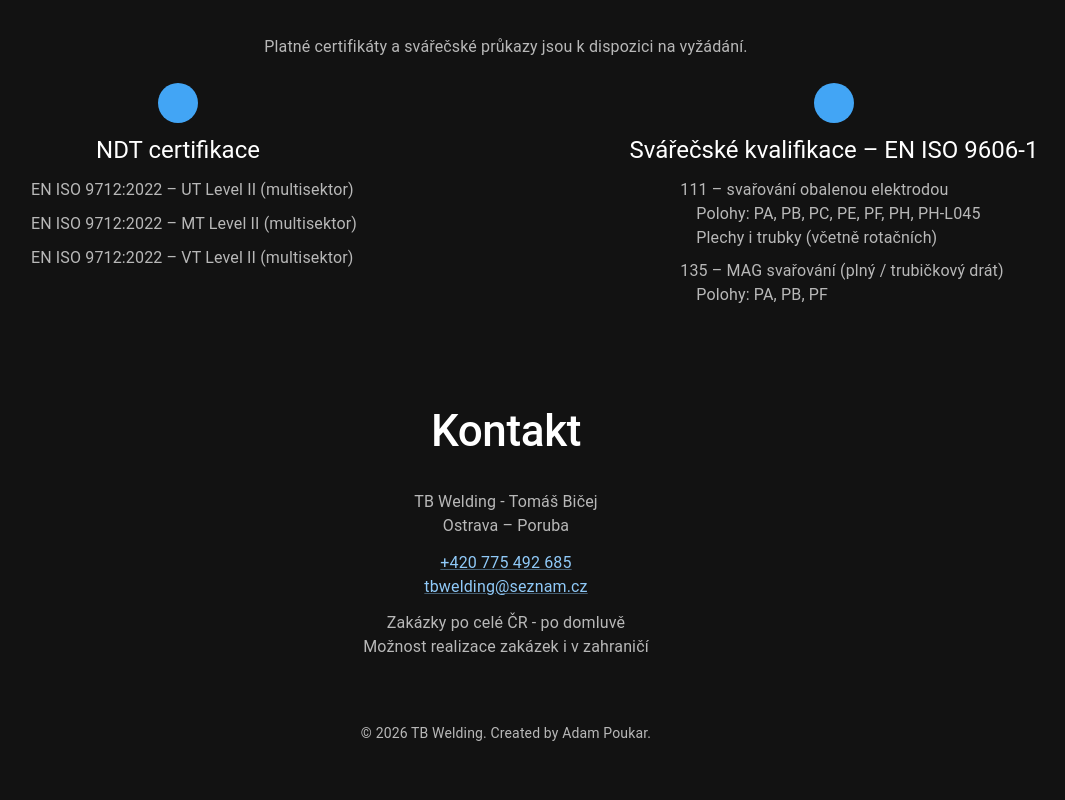
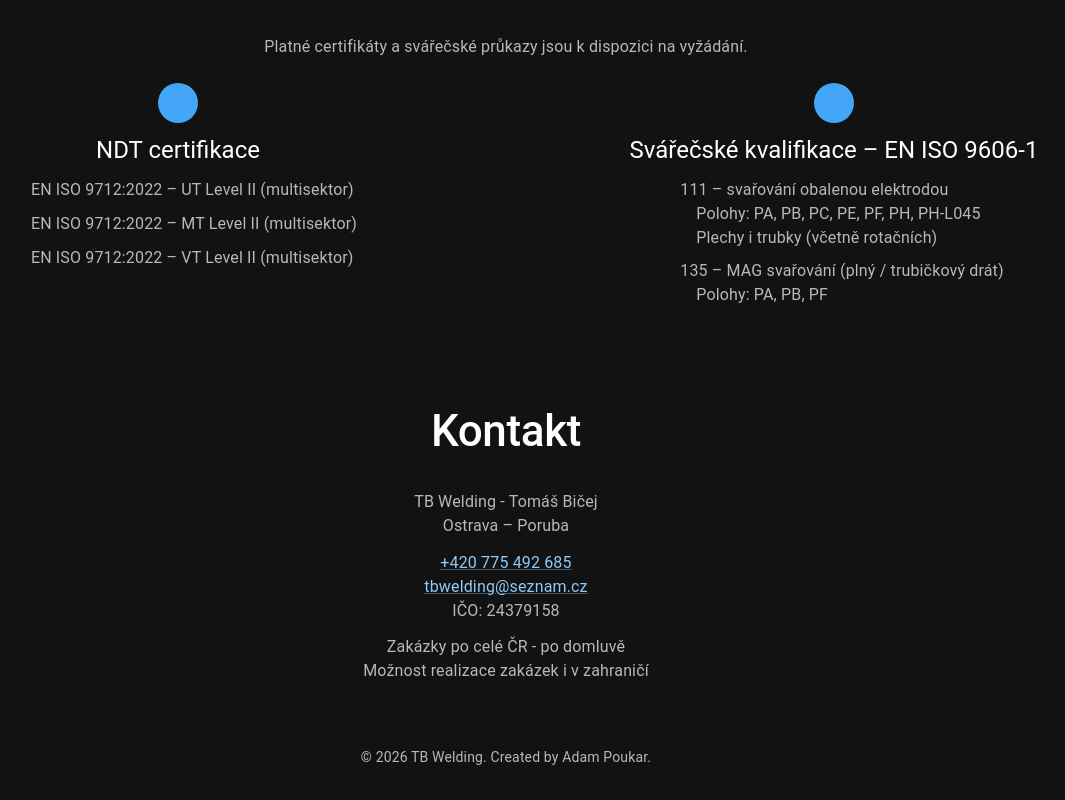
Before and after one commit to APoukar/tb-welding, a React (Vite) app: page / in a window 1280 px wide. Shown: the part 3258-4058 px from the top of the page, without its empty margins (134-1199 px from the left). Before the commit the page ends 4034 px from the top, so only its background shows below. Built offline with nearby package versions, Linux system fonts and the light colour scheme; some icons are missing.

Commit message:
Readded ICO

```diff
--- a/src/views/Contacts.tsx
+++ b/src/views/Contacts.tsx
@@ -27,9 +27,9 @@ export default function Contacts() {
             <ContactLink href="mailto:tbwelding@seznam.cz">
                 tbwelding@seznam.cz
             </ContactLink>
-            {/* <CenteredBodyTypography>
-                IČO: 000000000
-            </CenteredBodyTypography> */}
+            <CenteredBodyTypography>
+                IČO: 24379158
+            </CenteredBodyTypography>
             <CenteredBodyTypography margin="1% 0 0 0">
                 Zakázky po celé ČR - po domluvě
             </CenteredBodyTypography>
```
Also changed, not shown: 1 other file (tests, documents, lock files or other folders).
